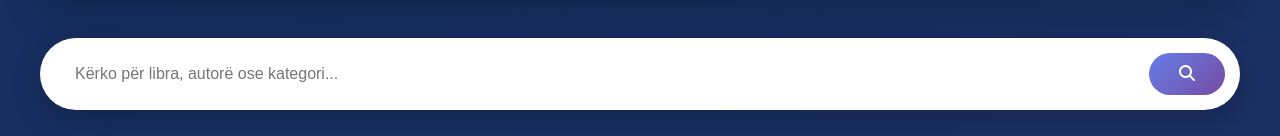
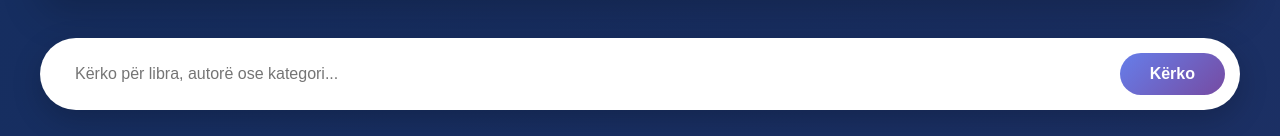
Before and after one commit to shkolla-pjeter-budi/biblioteka, a plain HTML site: page index.html in a window 1280 px wide. Shown: the part 749-885 px from the top of the page. Drawn offline with Linux system fonts and the light colour scheme.

Commit message:
Update index.html

```diff
--- a/index.html
+++ b/index.html
@@ -28,8 +28,8 @@
         <div class="search-bar">
             <input type="text" id="searchInput" placeholder="Kërko për libra, autorë ose kategori...">
             <button onclick="searchBooks()">
-                <span class="d-none__mob">Kërko</span>
-                <span class="d-none__desk"><i class="fa-solid fa-magnifying-glass"></i></span>
+                <span class="d-none__des">Kërko</span>
+                <span class="d-none__mob"><i class="fa-solid fa-magnifying-glass"></i></span>
             </button>
         </div>
 
```
